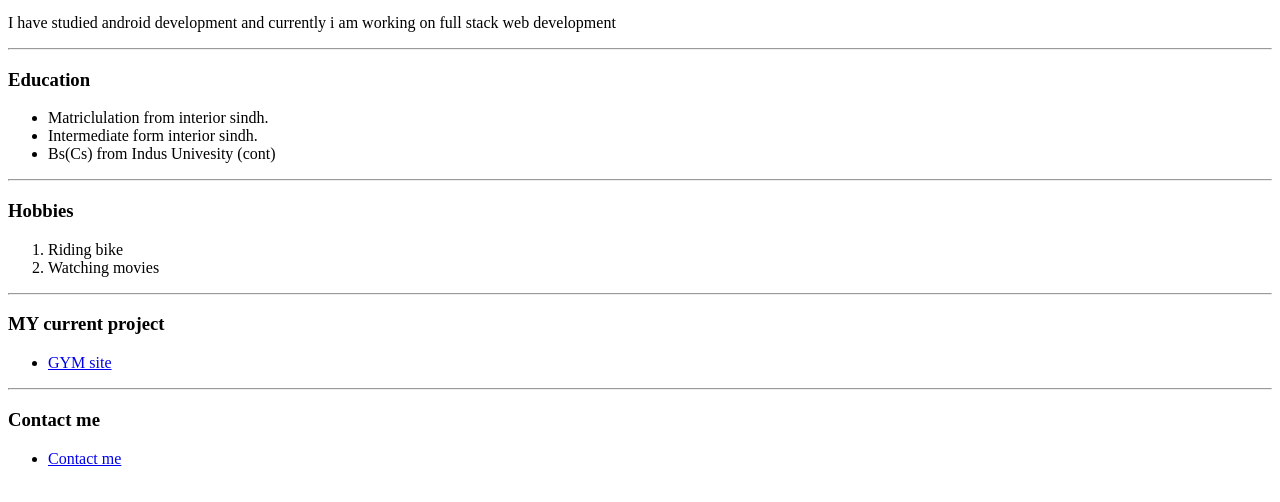
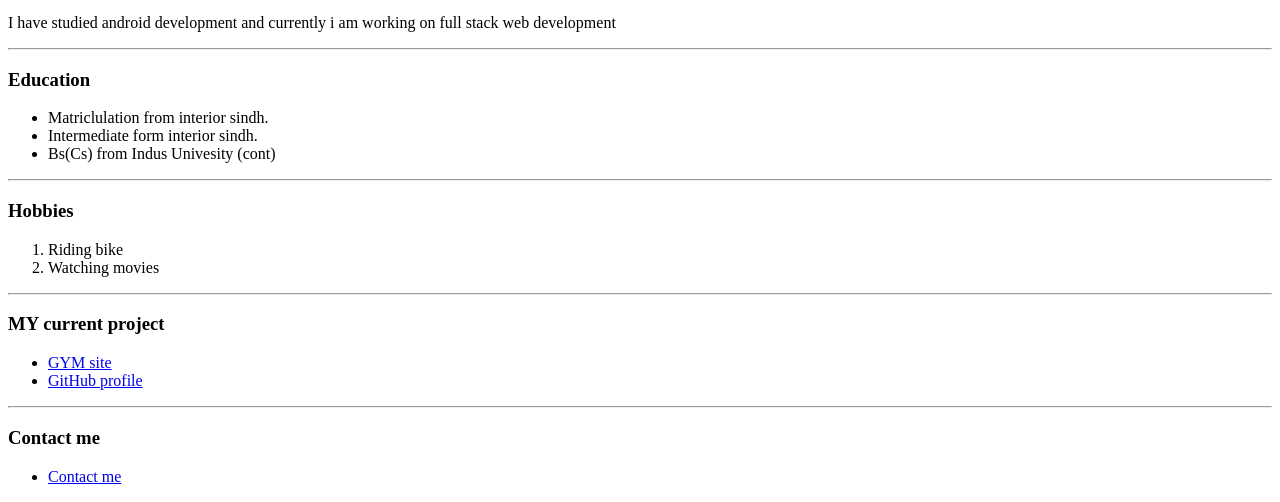
Before and after one commit to syan723/Noman-s-cv, a plain HTML site: page index.html in a window 1280 px wide. Shown: the part 362-864 px from the top of the page. Drawn offline with Linux system fonts and the light colour scheme.

Commit message:
Update index.html

```diff
--- a/index.html
+++ b/index.html
@@ -29,6 +29,7 @@
 <h3>MY current project</h3>
 <ul>
 <li><a href="gymsite.html">GYM site</a></li>
+  <li><a href="<li><a href="https://syan723.github.io/Noman-s-cv/">GitHub profile</a></li>
 </ul>
 
 <hr>
```
